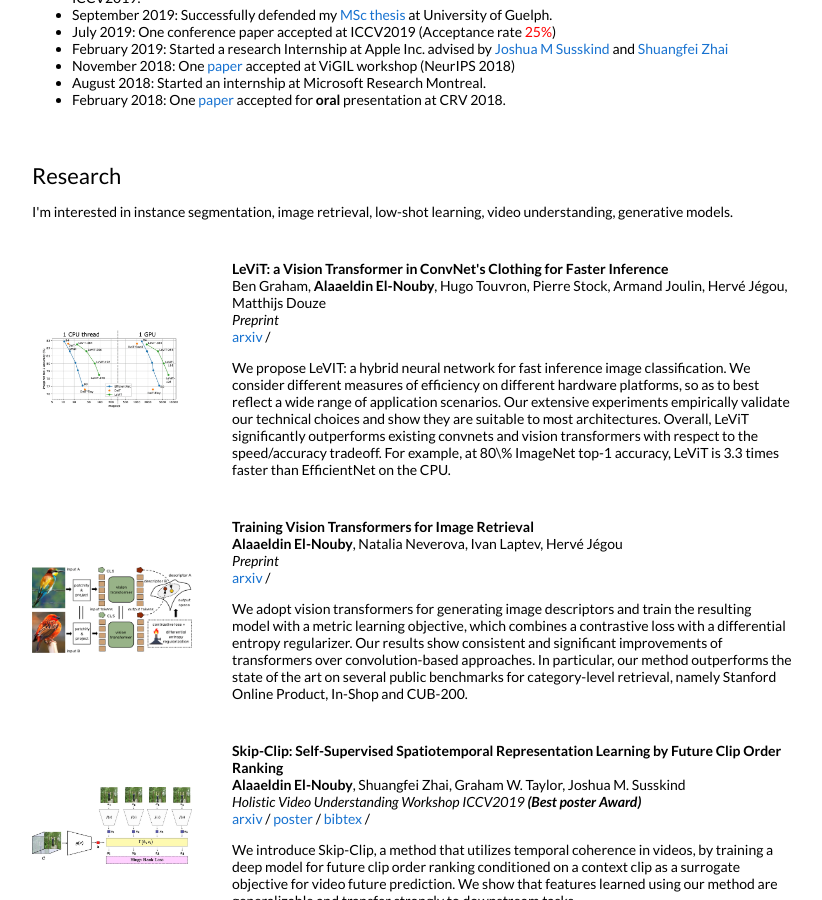
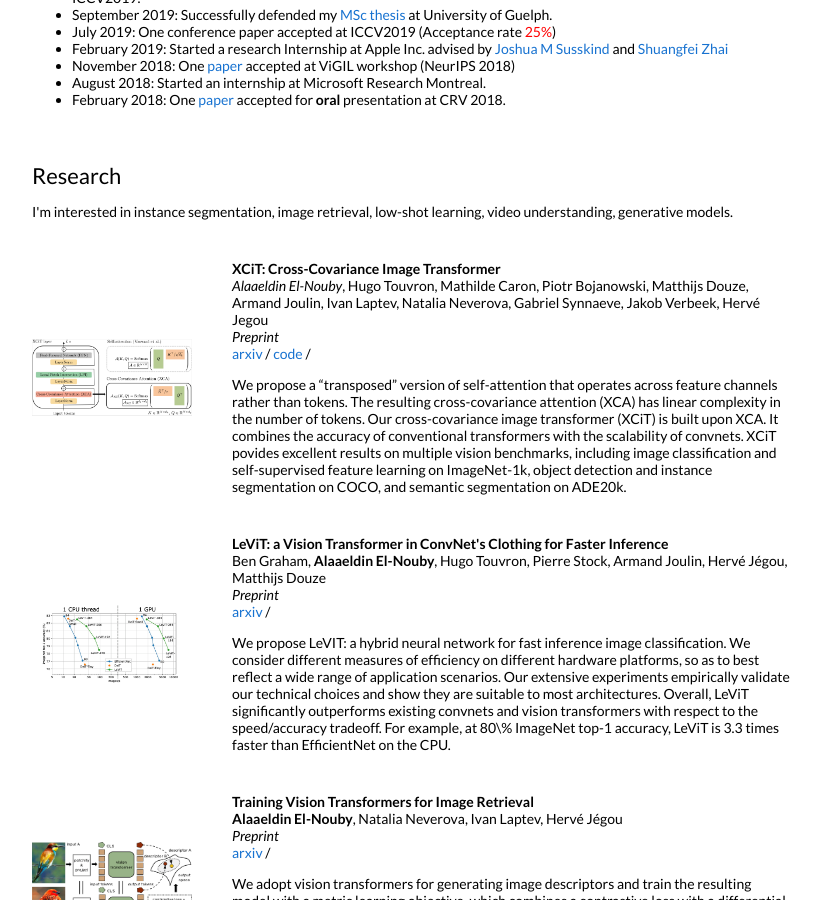
Before and after one commit to aelnouby/aelnouby.github.io, a Jekyll site: the page built from _posts/2021-6-20-xcit.markdown, in a window 1280 px wide and 900 px high, scrolled down 501 px. Shown: the whole window, without its empty margins (228-1050 px from the left). Built offline with Jekyll 4.4.1, drawn with Linux system fonts in a browser that asks for light colours; our own code applies the rules of GitHub Pages for plain Markdown files.

Commit message:
Update 2021-6-20-xcit.markdown

```diff
--- a/_posts/2021-6-20-xcit.markdown
+++ b/_posts/2021-6-20-xcit.markdown
@@ -1,7 +1,7 @@
 ---
 layout: post
 title:  "XCiT: Cross-Covariance Image Transformer"
-image: ![](https://github.com/facebookresearch/xcit/blob/master/.github/xcit_layer.png)
+image: images/xcit_layer.png
 categories: research
 authors: "<em>Alaaeldin El-Nouby</em>, Hugo Touvron, Mathilde Caron, Piotr Bojanowski, Matthijs Douze, Armand Joulin, Ivan Laptev, Natalia Neverova, Gabriel Synnaeve, Jakob Verbeek, Hervé Jegou
 "
```
